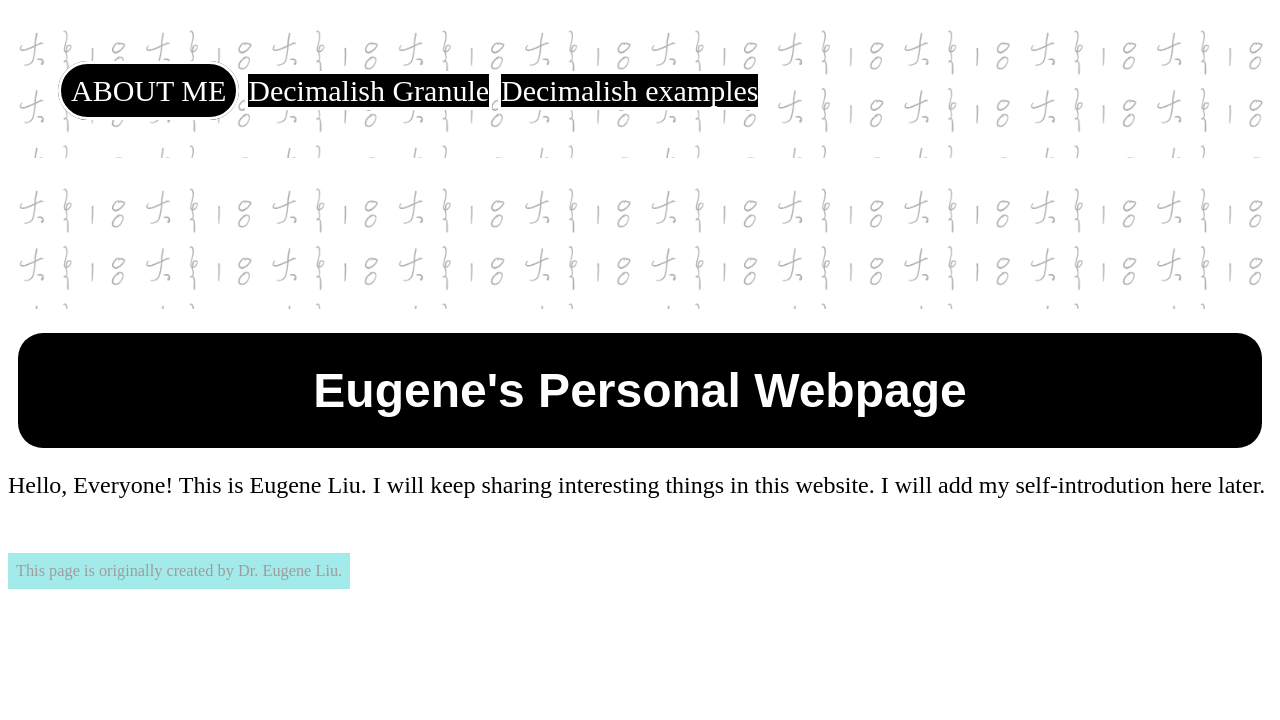
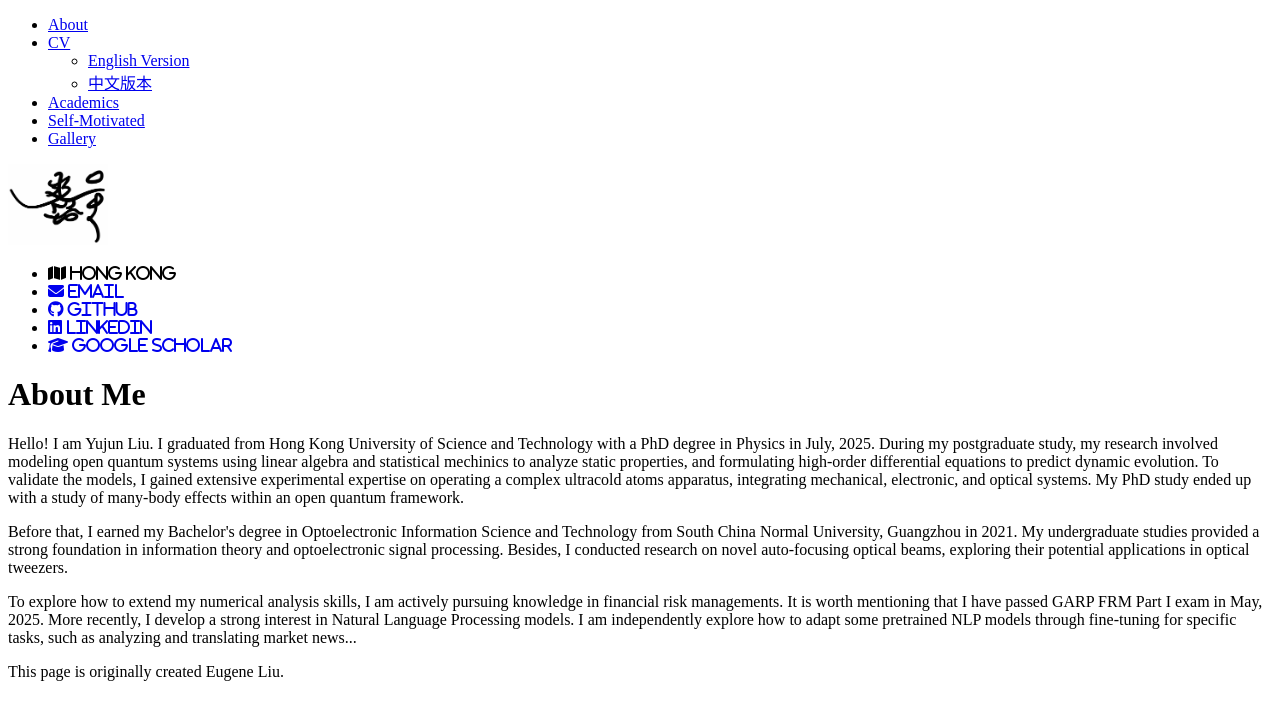
Before and after one commit to EugeneL-9929/EugeneL-9929.github.io, a plain HTML site: page index.html in a window 1280 px wide. Drawn offline with Linux system fonts and the light colour scheme.

Commit message:
change at 2214 20250926

```diff
--- a/css/stylesheet.css
+++ b/css/stylesheet.css
@@ -11,136 +11,3 @@
     clip: auto;
     background-color: #fff;
 }
-
-body{
-    font-size: 150%;
-}
-
-h1:focus{
-    background-color: #db1414;
-}
-
-.granule_deci{
-    text-align: center;
-}
-
-.granule_deci img{
-    height: 100px;
-}
-
-div.granule_deci{
-    padding: 20px;
-}
-
-div.granule_deci:nth-of-type(1),
-div.granule_deci:nth-of-type(2),
-div.granule_deci:nth-of-type(10){
-    border-style: solid;
-    border-radius: 30px;
-    border-width: 5px;
-}
-
-div.granule_deci:nth-of-type(3),
-div.granule_deci:nth-of-type(4),
-div.granule_deci:nth-of-type(9){
-    border-style: dotted;
-    border-radius: 300px;
-    border-width: 5px;
-}
-
-div.granule_deci:nth-of-type(5),
-div.granule_deci:nth-of-type(6),
-div.granule_deci:nth-of-type(7),
-div.granule_deci:nth-of-type(8){
-    border-style: none;
-    border-radius: 30px;
-    border-width: 0px;
-    background-color: rgba(238, 238, 238, 255);
-}
-
-#main_content_granule > div{
-    display: grid;
-    grid-template-columns: 40% 40%;
-    justify-content: space-around;
-    row-gap: 20px;
-}
-
-h1{
-    text-align: center;
-    font-family: Arial, Helvetica, sans-serif;
-    background-color: #000000;
-    color: #ffffff;
-    margin: 10px;
-    padding: 30px;
-    border-radius: 25px;
-}
-
-nav li{
-    display: inline-block;
-}
-
-nav li a{
-    text-decoration: none;
-    border-style: solid;
-    font-size: 30px;
-    background-color: #000000;
-    color: #ffffff;
-}
-
-nav li a:active{
-    border-radius: 100px;
-}
-
-
-footer{
-    display: inline-block;
-    margin-top: 30px;
-    font-size: 68%;
-    padding: 8px;
-    border-style: none;
-    background-color: #11caca;
-    opacity: 38%;
-}
-
-.flex_content{
-    display: flex;
-}
-
-ul{
-    padding: 50px;
-    background-image: url('../image/header_img.png');
-    background-size: 10%;
-}
-
-.current{
-    text-transform: uppercase;
-    border-radius: 30px;
-    padding: 10px;
-}
-
-h2{
-    display: block;
-    font-family: Arial, Helvetica, sans-serif;
-}
-
-.flex_content{
-    display: flex;
-    justify-content: space-between;
-    flex-wrap: wrap;
-    justify-content: space-evenly;
-}
-
-.flex_content div{
-    text-align: center;
-
-}
-
-.flex_content img{
-    height: 100px;
-}
-
-.flex_content img:hover{
-    border-style: solid;
-    border-radius: 30px;
-    border-width: 5px;
-}
--- /dev/null
+++ b/css/stylesheet_.css
@@ -0,0 +1,146 @@
+.offpage{
+    position: absolute;
+    left: -1000px;
+}
+
+.offpage:focus{
+    position: static;
+    width: auto;
+    height: auto;
+    overflow: visible;
+    clip: auto;
+    background-color: #fff;
+}
+
+body{
+    font-size: 150%;
+}
+
+h1:focus{
+    background-color: #db1414;
+}
+
+.granule_deci{
+    text-align: center;
+}
+
+.granule_deci img{
+    height: 100px;
+}
+
+div.granule_deci{
+    padding: 20px;
+}
+
+div.granule_deci:nth-of-type(1),
+div.granule_deci:nth-of-type(2),
+div.granule_deci:nth-of-type(10){
+    border-style: solid;
+    border-radius: 30px;
+    border-width: 5px;
+}
+
+div.granule_deci:nth-of-type(3),
+div.granule_deci:nth-of-type(4),
+div.granule_deci:nth-of-type(9){
+    border-style: dotted;
+    border-radius: 300px;
+    border-width: 5px;
+}
+
+div.granule_deci:nth-of-type(5),
+div.granule_deci:nth-of-type(6),
+div.granule_deci:nth-of-type(7),
+div.granule_deci:nth-of-type(8){
+    border-style: none;
+    border-radius: 30px;
+    border-width: 0px;
+    background-color: rgba(238, 238, 238, 255);
+}
+
+#main_content_granule > div{
+    display: grid;
+    grid-template-columns: 40% 40%;
+    justify-content: space-around;
+    row-gap: 20px;
+}
+
+h1{
+    text-align: center;
+    font-family: Arial, Helvetica, sans-serif;
+    background-color: #000000;
+    color: #ffffff;
+    margin: 10px;
+    padding: 30px;
+    border-radius: 25px;
+}
+
+nav li{
+    display: inline-block;
+}
+
+nav li a{
+    text-decoration: none;
+    border-style: solid;
+    font-size: 30px;
+    background-color: #000000;
+    color: #ffffff;
+}
+
+nav li a:active{
+    border-radius: 100px;
+}
+
+
+footer{
+    display: inline-block;
+    margin-top: 30px;
+    font-size: 68%;
+    padding: 8px;
+    border-style: none;
+    background-color: #11caca;
+    opacity: 38%;
+}
+
+.flex_content{
+    display: flex;
+}
+
+ul{
+    padding: 50px;
+    background-image: url('../image/header_img.png');
+    background-size: 10%;
+}
+
+.current{
+    text-transform: uppercase;
+    border-radius: 30px;
+    padding: 10px;
+}
+
+h2{
+    display: block;
+    font-family: Arial, Helvetica, sans-serif;
+}
+
+.flex_content{
+    display: flex;
+    justify-content: space-between;
+    flex-wrap: wrap;
+    justify-content: space-evenly;
+}
+
+.flex_content div{
+    text-align: center;
+
+}
+
+.flex_content img{
+    height: 100px;
+}
+
+.flex_content img:hover{
+    border-style: solid;
+    border-radius: 30px;
+    border-width: 5px;
+}
--- a/index.html
+++ b/index.html
@@ -2,42 +2,84 @@
 <html lang="en">
 
 <head>
-    <meta charset="utf-8">
-    <meta name="viewport" content="width=device-width">
-    <title>Eugene's Personal Webpage</title>
+    <meta charset="UTF-8">
+    <meta name="viewport" content="width=device-width, initial-scale=1.0">
+    <title> Eugene's Homepage </title>
     <link rel="stylesheet" href="css/stylesheet.css">
+    <link rel="stylesheet" href="https://cdnjs.cloudflare.com/ajax/libs/font-awesome/6.4.0/css/all.min.css">
+    <script type="text/javascript" src="js/interactive.js"></script>
 </head>
 
 <body>
-    <a class="offpage" href="#main_content">skip to main content</a>
+    <a class="offpage" href="#mainContent">skip to main content</a>
     <header>
         <nav>
             <ul>
-                <li> <a class="current" href="index.html"> About Me </a> </li>
-                <li> <a href="decimalish.html"> Decimalish Granule </a> </li>
-                <li> <a href="decimalish_composition.html"> Decimalish examples </a> </li>
+                <li> <a class="current" href="index.html"> About </a> </li>
+                <li>
+                    <a href="cv.html"> CV </a>
+                    <ul>
+                        <li> <a href="cven.html"> English Version </a> </li>
+                        <li> <a href="cvzh.html"> 中文版本 </a> </li>
+                    </ul>
+                </li>
+                <li> <a href="academics.html"> Academics </a> </li>
+                <li> <a href="motivated.html"> Self-Motivated </a> </li>
+                <li> <a href="gallery.html"> Gallery </a> </li>
             </ul>
         </nav>
-        <nav class="sub_nav">
-            <ul>
-                <li>
+    </header>
+    <main id="mainContent">
+        <div id="personal">
+            <img src="image/index/ssw.png" alt="my exclusive decimalish" width="100">
+            <ul class="outerLinks">
+                <li> <a> <i class="fas fa-map"> Hong Kong </i> </a> </li>
+                <li> <a href="mailto:eugenel.9929@gmail.com"> <i class="fas fa-envelope"> Email </i> </a> </li>
+                <li> <a href="https://github.com/EugeneL-9929/"> <i class="fab fa-github"> Github </i> </a> </li>
+                <li> <a href="https://www.linkedin.com/in/yujun-eugene-liu-07901423a"> <i class="fab fa-linkedin"> Linkedin </i> </a> </li>
+                <li> <a href="https://scholar.google.com/citations?user=otObmB4AAAAJ&hl"> <i class="fas fa-graduation-cap"> Google Scholar </i> </a> </li>
+            </ul>
+        </div>
 
-                </li>
-            </ul>
-        </nav>
-        <h1>
-            <script>document.write(document.title)</script>
-        </h1>
-    </header>
-
-    <main id="main_content">
-
-        <p>Hello, Everyone! This is Eugene Liu. I will keep sharing interesting things in this website.
-            I will add my self-introdution here later.</p>
+        <div id="aboutMe">
+            <h1>About Me</h1>
+            <p>
+                Hello! I am Yujun Liu. I graduated from Hong Kong University
+                of Science and Technology with a PhD degree in Physics in
+                July, 2025. During my postgraduate study, my research
+                involved modeling open quantum systems using linear algebra
+                and statistical mechinics to analyze static properties, and
+                formulating high-order differential equations to predict
+                dynamic evolution. To validate the models, I gained
+                extensive experimental expertise on operating a complex
+                ultracold atoms apparatus, integrating mechanical,
+                electronic, and optical systems. My PhD study ended up with
+                a study of many-body effects within an open quantum
+                framework.
+            </p>
+            <p>
+                Before that, I earned my Bachelor's degree in Optoelectronic
+                Information Science and Technology from South China Normal
+                University, Guangzhou in 2021. My undergraduate studies
+                provided a strong foundation in information theory and
+                optoelectronic signal processing. Besides, I conducted
+                research on novel auto-focusing optical beams, exploring
+                their potential applications in optical tweezers.
+            </p>
+            <p>
+                To explore how to extend my numerical analysis skills, I am
+                actively pursuing knowledge in financial risk managements.
+                It is worth mentioning that I have passed GARP FRM Part I
+                exam in May, 2025. More recently, I develop a strong
+                interest in Natural Language Processing models. I am
+                independently explore how to adapt some pretrained NLP
+                models through fine-tuning for specific tasks, such as
+                analyzing and translating market news...
+            </p>
+        </div>
     </main>
-
     <footer>
-        This page is originally created by Dr. Eugene Liu.
+        This page is originally created Eugene Liu.
     </footer>
 </body>
 
--- a/js/interactive.js
+++ b/js/interactive.js
@@ -0,0 +1,7 @@
+function showHidden ( password ) {
+    if ( password == 'eugenel9929' ) {
+        let navElement = document.querySelector('header nav ul');
+        navElement.innerHTML += '<li> <a href="index_.html"> Private Space </a> </li>'
+    }
+    print('failed!');
+}
```
Also changed, not shown: cven.html (added, +44 -0 lines), index_.html (added, +44 -0 lines), academics.html (added), gallery.html (added), image/index/ssw.png (added), motivated.html (added).
